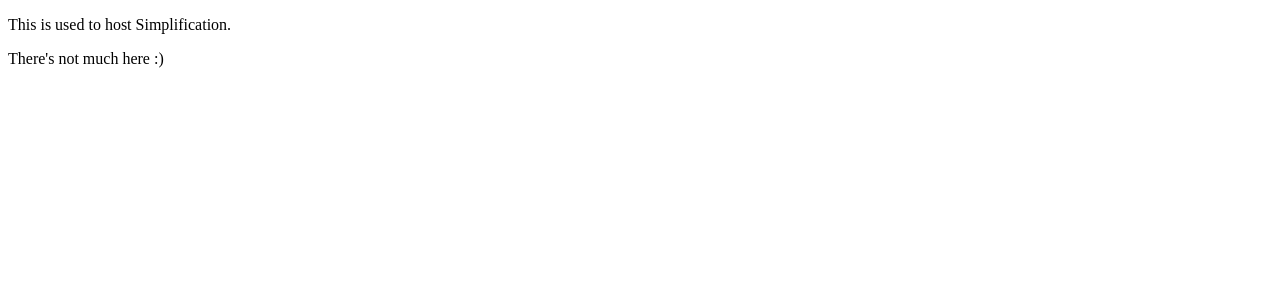
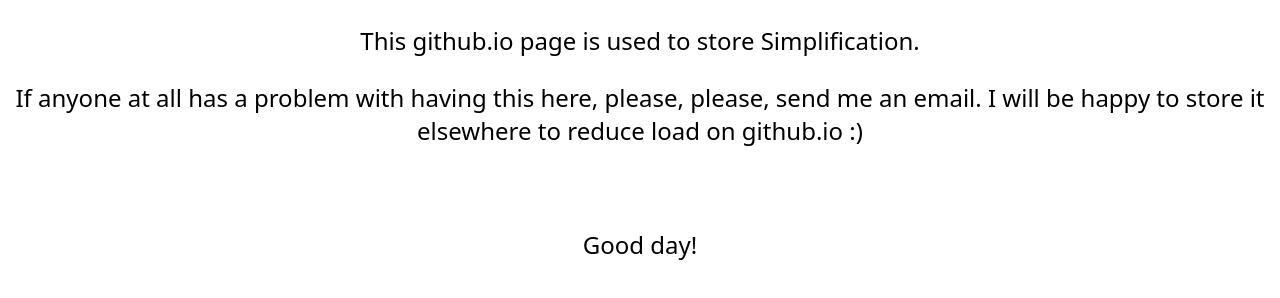
Before and after one commit to mattyoung101/simplification, a plain HTML site: page index.html in a window 1280 px wide. Drawn offline with Linux system fonts and the light colour scheme.

Commit message:
Update index.html

```diff
--- a/index.html
+++ b/index.html
@@ -2,9 +2,17 @@
 <head>
 <meta charset="utf-8">
 <title>Simplification</title>
+<style>
+  body{
+    font: 1.5em sans;
+    text-align: center;
+  }
+</style>
 </head>
 
 <body>
-<p>This is used to host Simplification.</p>
-<p>There's not much here :)</p>
+<p>This github.io page is used to store Simplification.</p>
+<p>If anyone at all has a problem with having this here, please, please, send me an email. I will be happy to store it elsewhere to reduce load on github.io :)</p>
+<br>
+<p>Good day!</p>
 </body>
```
